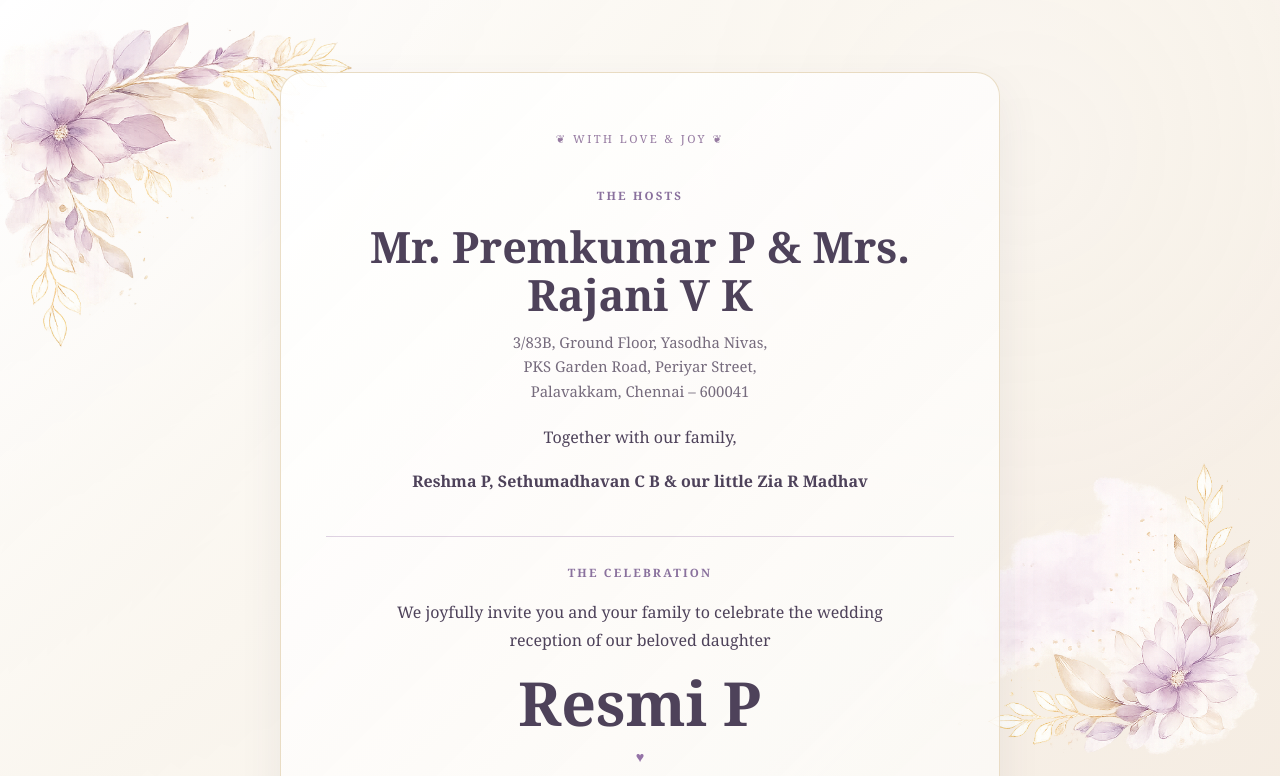
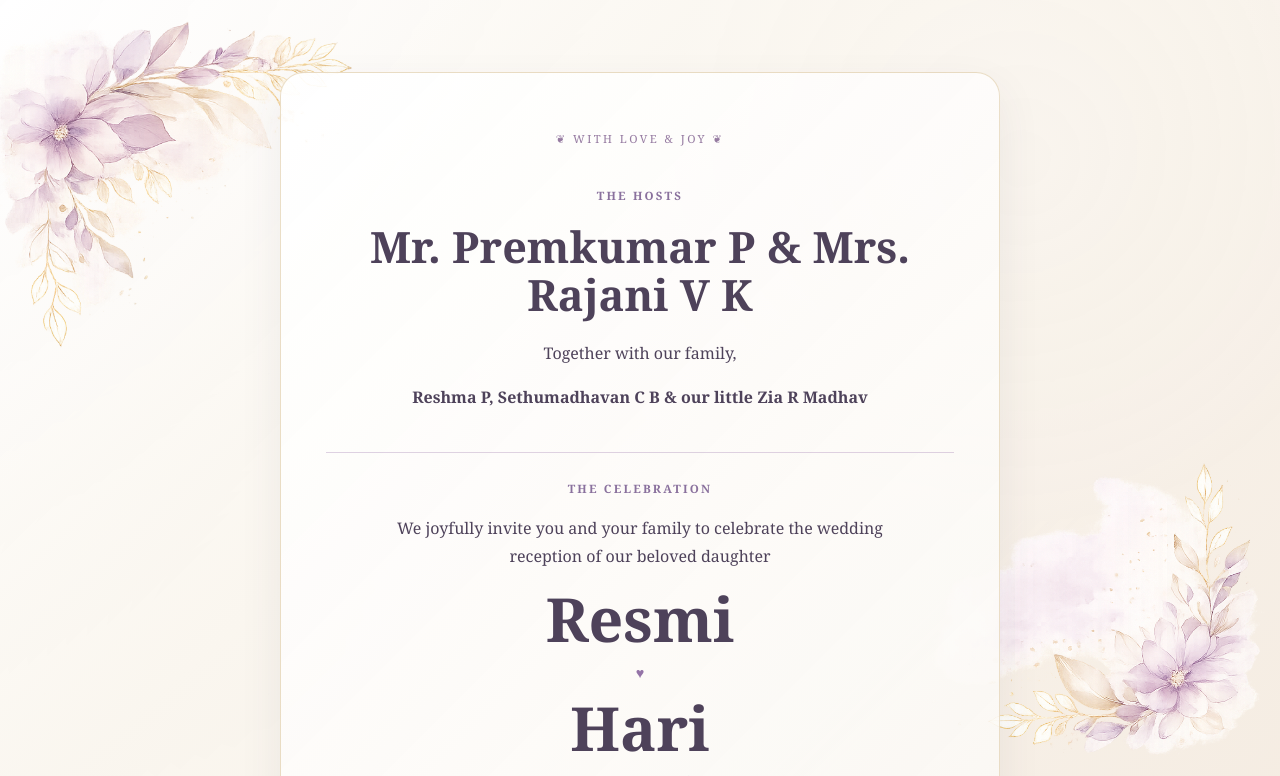
Before and after one commit to nohk471-maker/resmi-hari-reception, a plain HTML site: page index.html in a window 1280 px wide. Both pictures are taken after a click on the button "Open the wedding invitation". Shown: the top 776 px of the page. Drawn offline with Linux system fonts and the light colour scheme.

Commit message:
Refine names in wedding reception invitation
Updated names in the wedding invitation section for clarity.

```diff
--- a/index.html
+++ b/index.html
@@ -47,19 +47,17 @@
 <div class="family-section">
 <p class="family-section__label">THE HOSTS</p>
 <h2 id="family-title">Mr. Premkumar P &amp; Mrs. Rajani V K</h2>
-<address>3/83B, Ground Floor, Yasodha Nivas,<br/>PKS Garden Road, Periyar Street,<br/>Palavakkam, Chennai – 600041</address>
 <p class="family-section__intro">Together with our family,</p>
 <p class="family-section__relatives">Reshma P, Sethumadhavan C B &amp; our little Zia R Madhav</p>
 </div>
 <div class="family-section family-section--celebration">
 <p class="family-section__label">THE CELEBRATION</p>
 <p class="story-message">We joyfully invite you and your family to celebrate the wedding reception of our beloved daughter</p>
-<p class="story-name">Resmi P</p>
+<p class="story-name">Resmi</p>
 <p class="story-with">♥</p>
-<p class="story-name">Hari Krishna K</p>
+<p class="story-name">Hari</p>
 <p class="story-with">Beloved son of</p>
 <p class="story-parents">Mr. Krishnakumar K &amp; Mrs. Omana P N</p>
-<address>Sreepadam House, Manalvayal Post,<br/>Irulam, Wayanad – 673579</address>
 </div>
 <div class="family-section family-section--blessings">
 <p class="family-section__label">WITH LOVE &amp; BLESSINGS</p>
```
